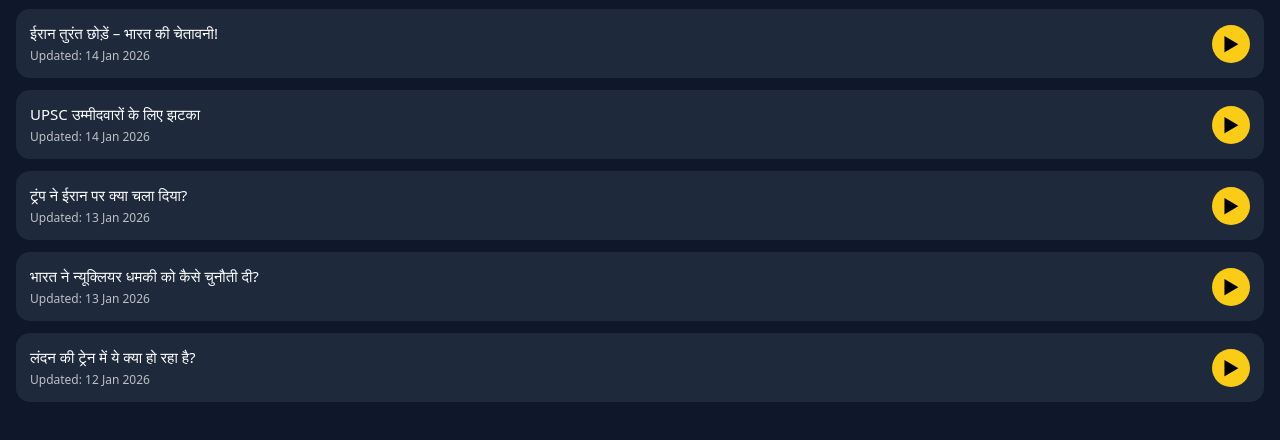
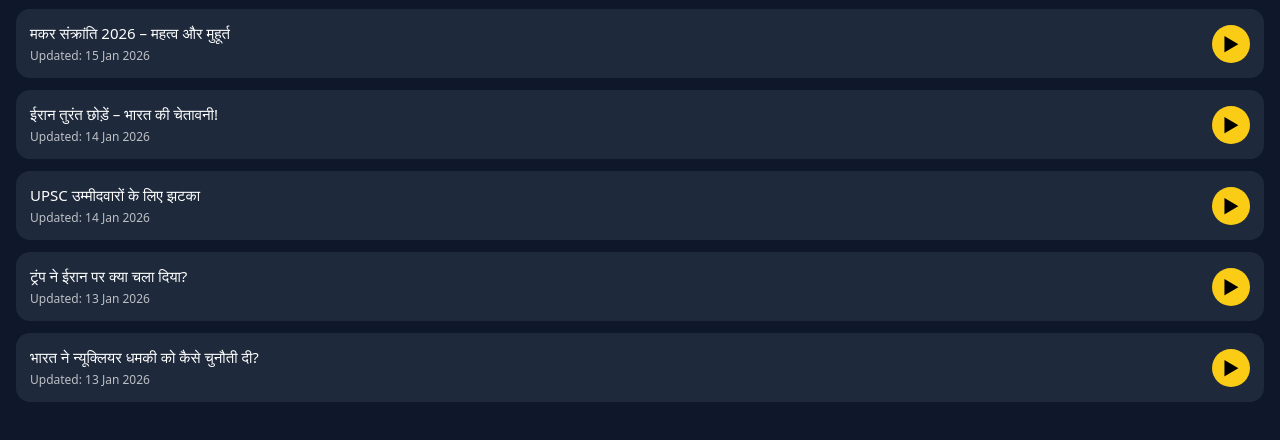
Before and after one commit to airappandroid/allindiaradio, a plain HTML site: page docs/dnews.html in a window 1280 px wide. Shown: the part 46-486 px from the top of the page. Drawn offline with Linux system fonts and the light colour scheme.

Commit message:
Update dnews.html

```diff
--- a/docs/dnews.html
+++ b/docs/dnews.html
@@ -61,6 +61,21 @@
 <div class="container">
   <div class="section-title">🗞️ Daily News</div>
 
+<!-- NEWS 5 -->
+  <div class="news-item">
+    <a href="https://airappandroid.github.io/allindiaradio/dailynews5.html"
+      target="_blank"
+      class="news-link">
+      <div>
+        <div class="news-title">मकर संक्रांति 2026 – महत्व और मुहूर्त</div>
+        <div class="news-date">Updated: 15 Jan 2026</div>
+      </div>
+      <div class="play-btn">▶</div>
+    </a>
+  </div>
+
+
+
 <!-- NEWS 2 -->
   <div class="news-item">
     <a href="https://airappandroid.github.io/allindiaradio/dailynews2.html"
@@ -114,19 +129,6 @@
     </a>
   </div>
 
-<!-- NEWS 5 -->
-  <div class="news-item">
-    <a href="https://airappandroid.github.io/allindiaradio/dailynews5.html"
-      target="_blank"
-      class="news-link">
-      <div>
-        <div class="news-title">लंदन की ट्रेन में ये क्या हो रहा है?</div>
-        <div class="news-date">Updated: 12 Jan 2026</div>
-      </div>
-      <div class="play-btn">▶</div>
-    </a>
-  </div>
-
 
 </div>
 
```
